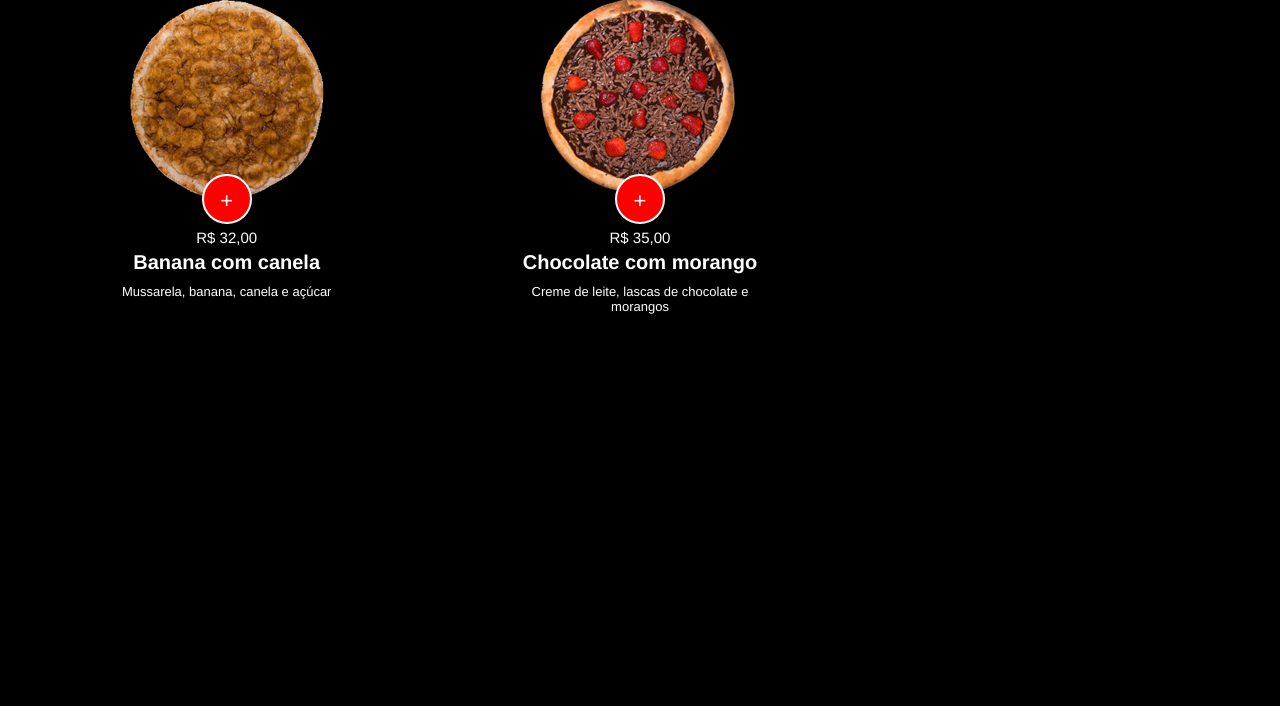
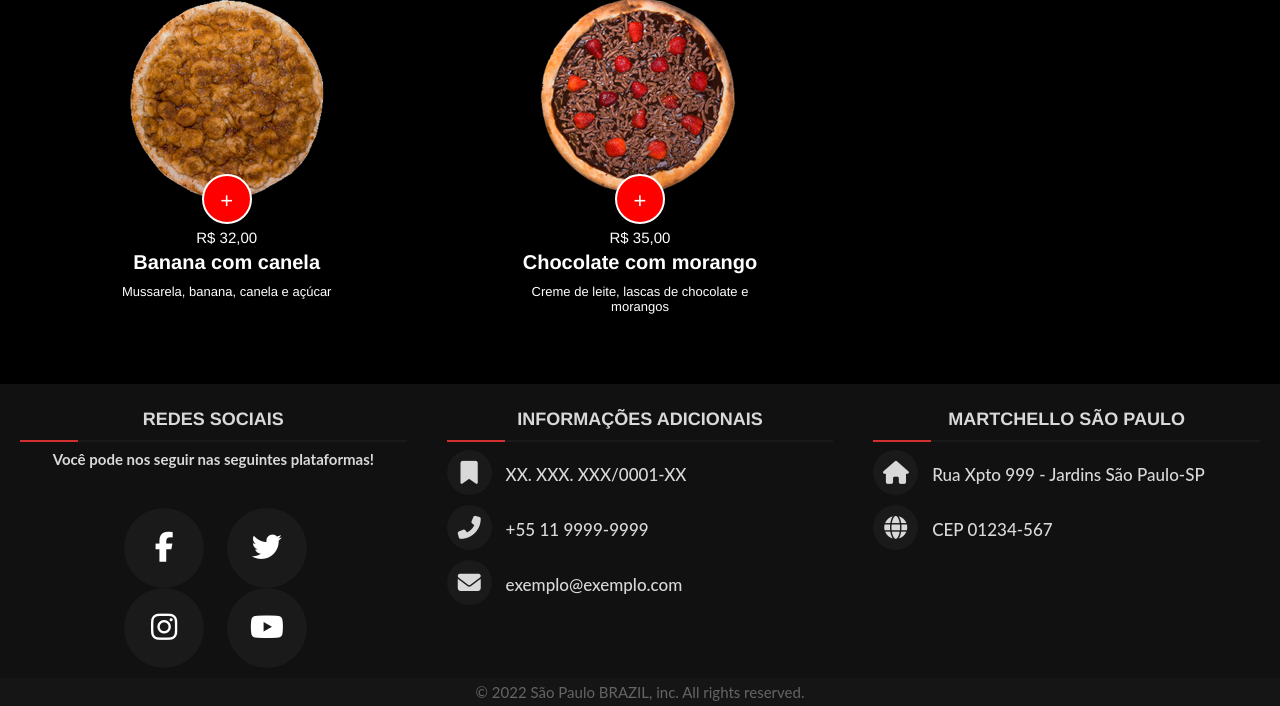
Before and after one commit to LucasStoico/Pizzaria-Martchello, a Flask app: page / in a window 1280 px wide; the page is wider, and only the part inside the window is pictured. Shown: the part 1704-2410 px from the top of that part. Before the commit the page ends 2018 px from the top of that part, so only its background shows below. Run offline with Flask 2, Linux system fonts and the light colour scheme; some libraries are stand-ins or nearby versions.

Commit message:
inserindo footer na página

```diff
--- a/static/style.css
+++ b/static/style.css
@@ -922,3 +922,158 @@ h2 {
     box-shadow: 0px 10px 15px rgba(0, 0, 0, 0.1);
     cursor: pointer;
 }
+
+/*FOOTER DA PAGINA*/
+
+footer{
+    bottom: 0px;
+    width: 100%;
+    background: #111;
+    color: #d9d9d9;
+  }
+
+  .main-content{
+    display: flex;
+  }
+
+  .main-content .box{
+    flex-basis: 50%;
+    padding: 10px 20px;
+  }
+
+  .box h2{
+    text-align: center;
+    font-size: 18px;
+    font-weight: 600;
+    text-transform: uppercase;
+  }
+
+  .box .content{
+    margin: 20px 0 0 0;
+    position: relative;
+  }
+
+  .box .content:after{
+    position: absolute;
+    content: '';
+    width: 15%;
+    height: 2px;
+    background: #d32f2f;
+    top: -10px;
+  }
+
+  .box .content:before{
+    position: absolute;
+    content: '';
+    height: 2px;
+    width: 100%;
+    background: #1a1a1a;
+    top: -10px;
+  }
+
+  .left .content .social{
+    margin: 40px 0 0 90px;
+  }
+
+  .left .content .social a{
+    padding: 0 5px;
+  }
+
+  .left .content .social a span{
+    width: 80px;
+    height: 80px;
+    background: #1a1a1a;
+    margin-left: 9px;
+    text-align: center;
+    line-height: 78px;
+    border-radius: 50%;
+    font-size: 30px;
+    transition: 0.3s;
+    color: #fff;
+  }
+
+  .left .content .social a span:hover{
+    background: #d32f2f;
+  }
+
+  .content-p{
+    text-align: center;
+    font-weight: bold;
+  }
+
+  .center .content .fas{
+    font-size: 23px;
+    background: #1a1a1a;
+    width: 45px;
+    height: 45px ;
+    line-height: 45px;
+    text-align: center;
+    border-radius: 50%;
+    transition: 0.3s;
+    cursor: pointer;
+  }
+
+  .center .content .fas:hover{
+    background: #d32f2f;
+  }
+
+  .center .content .text{
+    font-size: 17px;
+    font-weight: 500;
+    padding-left: 10px;
+  }
+
+  .center .content .telefone{
+    margin: 10px 0;
+  }
+
+  .center .content .email{
+    margin-top: 10px;
+  }
+
+
+  .right .content .fas{
+    font-size: 23px;
+    background: #1a1a1a;
+    width: 45px;
+    height: 45px ;
+    line-height: 45px;
+    text-align: center;
+    border-radius: 50%;
+    transition: 0.3s;
+    cursor: pointer;
+  }
+
+  .right .content .fas:hover{
+    background: #d32f2f;
+  }
+
+  .right .content .text{
+    font-size: 17px;
+    font-weight: 500;
+    padding-left: 10px;
+  }
+
+  .right .content .endereco{
+    margin: 10px 0;
+  }
+
+  .right .content .cep{
+    margin-top: 10px;
+  }
+
+  .bottom .center{
+    padding: 5px;
+    font-size: 15px;
+    background: #151515;
+    text-align: center;
+  }
+
+  .bottom .center span{
+    color: #656565;
+  }
+
+  .bottom .center a{
+    color: #d32f2f;
+    text-decoration: none;
+  }
--- a/templates/base.html
+++ b/templates/base.html
@@ -2,6 +2,7 @@
 <html lang="en">
 <link rel="icon" href="static/images/favicon.png" />
 <link rel="stylesheet" href="{{ url_for('static', filename='style.css') }}">
+<link rel="stylesheet" href="https://cdnjs.cloudflare.com/ajax/libs/font-awesome/4.7.0/css/font-awesome.min.css"/>
 
 <head>
     <meta charset="UTF-8">
@@ -158,11 +159,70 @@
     </div>
 </div>
 </main>
+<!--footer-->
+<footer>
+    <div class="main-content">
+        <div class="left box">
+            <h2>redes sociais</h2>
+            <div class="content">
+                <p class="content-p">Você pode nos seguir nas seguintes plataformas!</p>
+                <div class="social">
+                    <a href="#"><span class="fab fa-facebook-f"></span></a>
+                    <a href="#"><span class="fab fa-twitter"></span></a>
+                    <a href="#"><span class="fab fa-instagram"></span></a>
+                    <a href="#"><span class="fab fa-youtube"></span></a>
+                </div>
+            </div>
+        </div>
+        <!--left-->
+        <div class="center box">
+            <h2>informações adicionais</h2>
+            <div class="content">
+                <div class="cnpj">
+                    <span class="fas fa-bookmark"></span>
+                    <span class="text">XX. XXX. XXX/0001-XX</span>
+                </div>
+
+                <div class="telefone">
+                    <span class="fas fas fa-phone-alt"></span>
+                    <span class="text">+55 11 9999-9999</span>
+                </div>
+
+                <div class="email">
+                    <span class="fas fa-envelope"></span>
+                    <span class="text">exemplo@exemplo.com</span>
+                </div>
+            </div>
+        </div>
+        <!--right-->
+        <div class="right box">
+            <h2>Martchello São Paulo</h2>
+            <div class="content">
+                <div class="endereco">
+                    <span class="fas fa-house"></span>
+                    <span class="text">Rua Xpto 999 - Jardins São Paulo-SP</span>
+                </div>
+
+                <div class="cep">
+                    <span class="fas fa-globe"></span>
+                    <span class="text">CEP 01234-567</span>
+                </div>
+            </div>
+        </div>
+    </div>
+    <!--bottom-->
+
+    <div class="bottom">
+        <div class="center">
+            <span class="credit">© 2022 São Paulo BRAZIL, inc. All rights reserved.</span>
+        </div>
+    </div>
     <script>
         $SCRIPT_ROOT = {{ request.script_root|tojson }};
     </script>
     <script type="text/javascript" src="{{ url_for('static', filename='app.js') }}"></script>
     <script type="text/javascript" src="{{ url_for('static', filename='pizzas.js') }}"></script>
     <script type="text/javascript" src="{{ url_for('static', filename='script.js') }}"></script>
+    <script src="https://kit.fontawesome.com/e32382d952.js" crossorigin="anonymous"></script>
 </body>
 </html>
```
